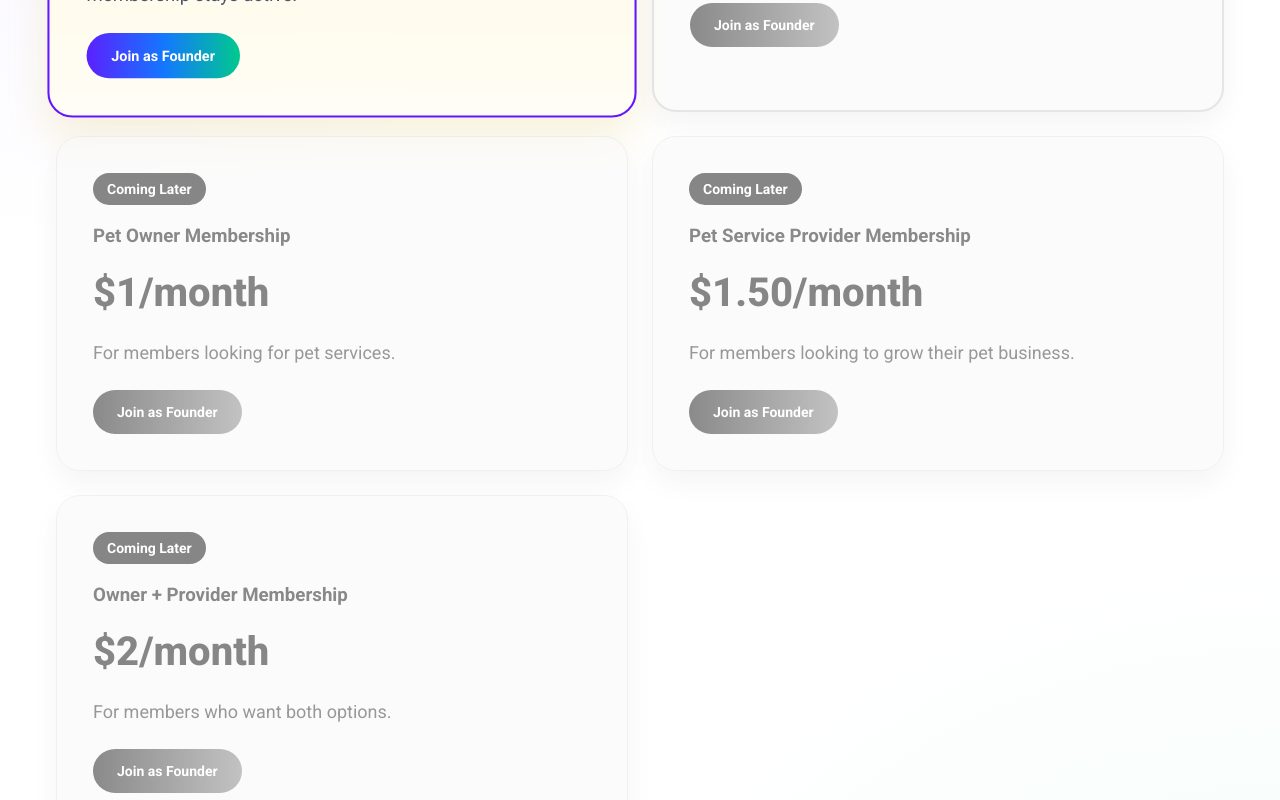
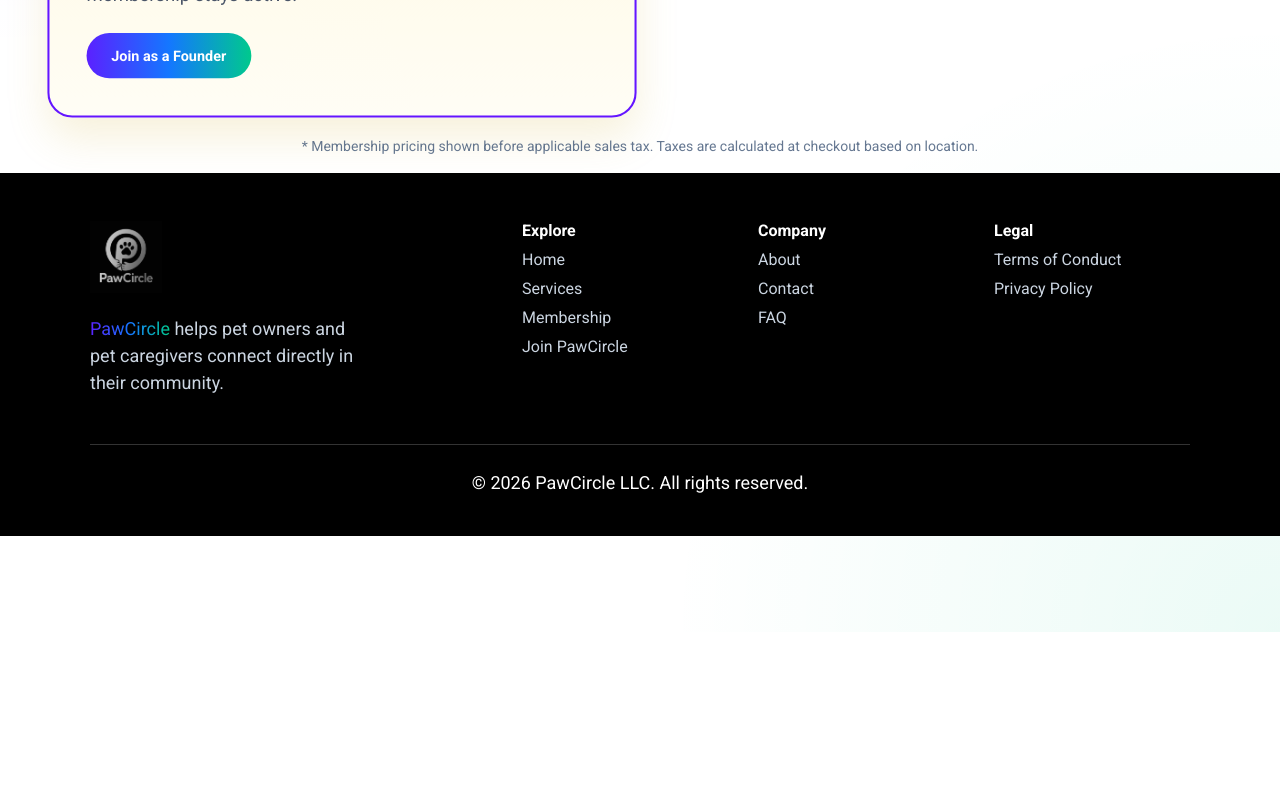
Before and after one commit to reaaland/PawCircle-Membership, a React (Vite) app: page /membership in a window 1280 px wide. Shown: the part 560-1360 px from the top of the page. After the commit the page ends 1192 px from the top, so only its background shows below. Built offline with nearby package versions, Linux system fonts and the light colour scheme.

Commit message:
added code to set up joinbutton to got to stripe for payment of memberships tiered

```diff
--- a/src/components/JoinButton.jsx
+++ b/src/components/JoinButton.jsx
@@ -1,8 +1,14 @@
 import { Link } from "react-router-dom";
 
-function JoinButton({ text = "Join PawCircle" }) {
+function JoinButton({
+  text = "Join PawCircle",
+  membershipType = "",
+}) {
   return (
-    <Link to="/join" className="btn">
+    <Link
+      to={`/join?membership=${membershipType}`}
+      className="btn"
+    >
       {text}
     </Link>
   );
--- a/src/components/Membership.jsx
+++ b/src/components/Membership.jsx
@@ -11,26 +11,33 @@ function FounderCard() {
         Founder Membership
       </h3>
       <p className="price">$1/month</p>
-      <p className="pricing__subtext">Lock in Founder Member pricing for life while your membership stays active.</p>
+      <p className="pricing__subtext">
+        Lock in Founder Member pricing for life while your membership stays active.
+      </p>
+       <JoinButton
+          text="Join as a Founder"
+          membershipType="founder"
+          />
+    </div>
+  );
+}
 
-      <JoinButton text="Join as Founder" />
-    </div>
 
-  );
- }
 
 function PioneerCard() {
   return (
     <div className="pricing__card pioneer__card">
-      <span className="pricing__badge">Next 10,000 Members</span>
+      <span className="pricing__badge">Next 1,000 Members</span>
       <h3>
         <FontAwesomeIcon icon={faPaw} className="pioneer-paw" />
         Pioneer Membership
       </h3>
       <p className="price">$1/month</p>
       <p className="pricing__subtext">One free month before membership begins.</p>
-
-      <JoinButton text="Join as Founder" />
+      <JoinButton
+        text="Join as a Pioneer"
+        membershipType="pioneer"
+      />
     </div>
   );
 }
@@ -38,12 +45,13 @@ function PioneerCard() {
 function ClientPlan() {
   return (
     <div className="pricing__card regular__card">
-      <span className="pricing__badge">Coming Later</span>
       <h3>Pet Owner Membership</h3>
       <p className="price">$1/month</p>
       <p className="pricing__subtext">For members looking for pet services.</p>
-
-      <JoinButton text="Join as Founder" />
+      <JoinButton
+        text="Join as a Pet Owner"
+        membershipType="owner"
+      />
     </div>
   );
 }
@@ -51,12 +59,13 @@ function ClientPlan() {
 function ProviderPlan() {
   return (
     <div className="pricing__card regular__card">
-      <span className="pricing__badge">Coming Later</span>
       <h3>Pet Service Provider Membership</h3>
       <p className="price">$1.50/month</p>
       <p className="pricing__subtext">For members looking to grow their pet business.</p>
-
-      <JoinButton text="Join as Founder" />
+      <JoinButton
+        text="Join as a Provider"
+        membershipType="provider"
+      />
     </div>
   );
 }
@@ -64,33 +73,36 @@ function ProviderPlan() {
 function BothPlan() {
   return (
     <div className="pricing__card regular__card">
-      <span className="pricing__badge">Coming Later</span>
       <h3>Owner + Provider Membership</h3>
       <p className="price">$2/month</p>
       <p className="pricing__subtext">For members who want both options.</p>
-
-      <JoinButton text="Join as Founder" />
+     <JoinButton
+      text="Join as a Pet Owner + Provider"
+      membershipType="both"
+      />
     </div>
   );
 }
 
-function Membership({ featuredOnly, showRegularPlans }) {
+function Membership() {
+  const memberCount = 325; // later from Supabase
+
   return (
     <section id="membership">
       <div className="container">
         <div className="row">
           <h2>Simple, Transparent Pricing</h2>
+
           <p className="pricing__intro">
             One simple membership to start. As PawCircle grows, membership options may expand to better support pet owners and pet service providers.
           </p>
+
           <div className="pricing__wrapper">
-            {featuredOnly && (
-              <>
-                <FounderCard />
-                <PioneerCard />
-              </>
-            )}
-            {showRegularPlans && (
+            {memberCount < 500 && <FounderCard />}
+
+            {memberCount >= 500 && memberCount < 1500 && <PioneerCard />}
+
+            {memberCount >= 1500 && (
               <>
                 <ClientPlan />
                 <ProviderPlan />
```
